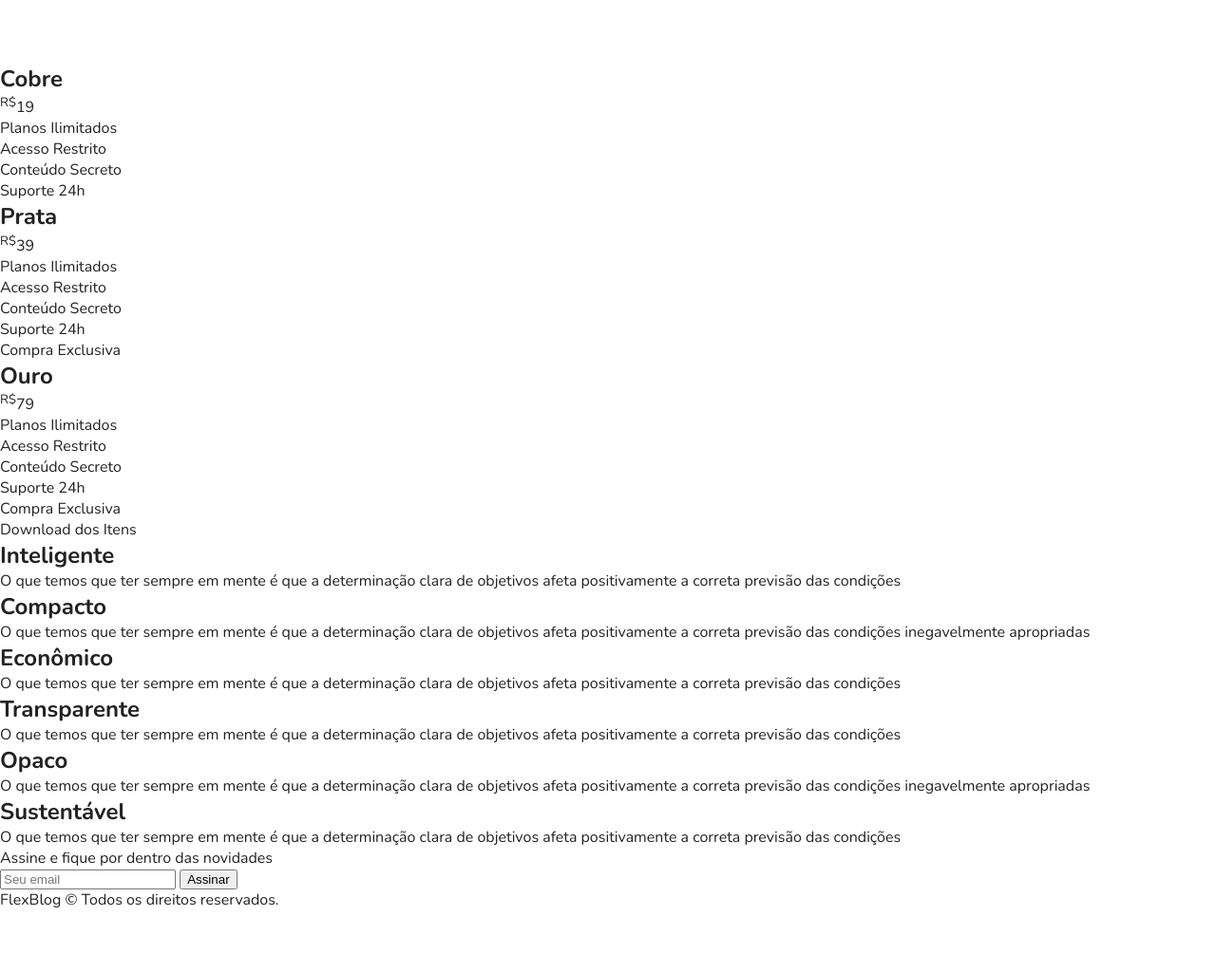
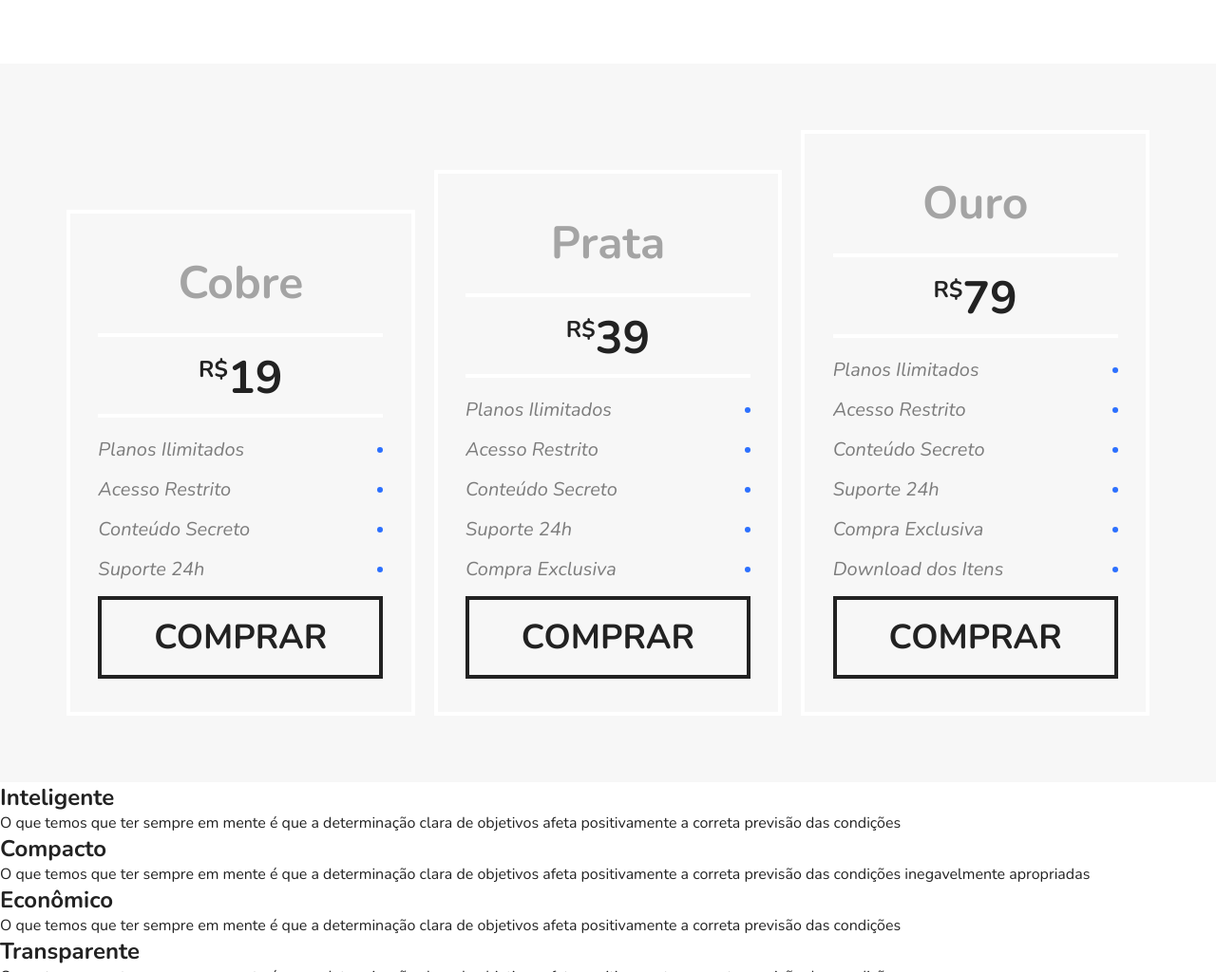
Before and after one commit to Keemluvr/flexblog, a plain HTML site: page src/index.html in a window 1280 px wide. Shown: the part 1754-2778 px from the top of the page at 95% size. Before the commit the page ends 2713 px from the top, so only its background shows below. Drawn offline with nearby package versions, Linux system fonts and the light colour scheme.

Commit message:
preços estilizado e terminado

```diff
--- /dev/null
+++ b/src/css/components/botao-simples.css
@@ -0,0 +1,13 @@
+.botao-simples {
+    border: 4px solid var(--color-quaternary);
+    color: var(--color-quaternary);
+    text-transform: uppercase;
+    font-weight: bold;
+    font-size: var(--font-big);
+}
+
+.botao-simples:hover {
+    border: 4px solid var(--color-quaternary);
+    color: var(--color-secondary);
+    background: var(--color-quaternary);
+}
--- /dev/null
+++ b/src/css/components/preco-item.css
@@ -0,0 +1,25 @@
+.preco-item {
+    border: 4px solid var(--color-secondary);
+}
+
+.preco-item > .titulo-item {
+    font-size: var(--font-larger);
+    color: var(--color-senary);
+}
+
+.preco-item > .valor-item {
+    font-weight: bold;
+    border-top: 4px solid var(--color-secondary);
+    border-bottom: 4px solid var(--color-secondary);
+    font-size: var(--font-larger);
+}
+
+.preco-item > .valor-item > sup {
+    font-size: var(--font-smaller);
+}
+
+.preco-item > .beneficios-item {
+    font-size: var(--font-medium);
+    font-style: italic;
+    color: var(--color-quinary);
+}
--- a/src/css/containers/main-info.css
+++ b/src/css/containers/main-info.css
@@ -4,7 +4,7 @@
 }
 
 .info {
-    max-width: var(--gap-max-width);
+    max-width: var(--size-larger);
     margin: 0 auto;
     display: flex;
     justify-content: space-between;
--- a/src/css/containers/main-introducao.css
+++ b/src/css/containers/main-introducao.css
@@ -1,5 +1,5 @@
 .introducao {
-    max-width: var(--gap-max-width);
+    max-width: var(--size-larger);
     margin: 0 auto;
     padding: var(--gap-larger) var(--gap-small);
 }
--- a/src/css/containers/main-menu.css
+++ b/src/css/containers/main-menu.css
@@ -3,7 +3,7 @@
 }
 
 .menu-bg > .menu {
-    max-width: var(--gap-max-width);
+    max-width: var(--size-larger);
     margin: 0 auto;
     padding: var(--gap-medium) 0;
     display: flex;
--- /dev/null
+++ b/src/css/containers/main-precos.css
@@ -0,0 +1,73 @@
+.preco {
+    background: var(--color-septenary);
+    padding: var(--gap-larger);
+    display: flex;
+    flex-flow: row wrap;
+    align-items: flex-end;
+}
+
+.preco > .preco-item {
+    flex: 1 1 260px;
+    padding: var(--gap-big);
+    margin: var(--gap-small);
+}
+
+.preco > .preco-item > .titulo-item {
+    text-align: center;
+    margin-top: var(--gap-big);
+}
+
+.preco > .preco-item > .valor-item {
+    max-width: var(--size-medium);
+    margin: var(--gap-big) auto;
+    display: block;
+    text-align: center;
+    padding: var(--gap-small) 0 var(--gap-smaller) 0;
+}
+
+.preco > .preco-item > .beneficios-item {
+    max-width: var(--size-medium);
+    margin: var(--gap-medium) auto;
+}
+
+.preco > .preco-item > .beneficios-item > li {
+    display: flex;
+    justify-content: space-between;
+    align-items: center;
+    margin-bottom: var(--gap-medium);
+}
+
+/* TO-DO: verificar se pseudo element é nessa pasta */
+.preco > .preco-item > .beneficios-item > li:after {
+    content: '';
+    display: block;
+    width: var(--size-smaller);
+    height: var(--size-smaller);
+    background: var(--color-tertiary);
+    border-radius: 50%;
+}
+
+@media (max-width: 800px) {
+    .preco {
+        padding-left: var(--gap-small);
+        padding-right: var(--gap-small);
+    }
+
+    .preco > .preco-item:nth-child(3) {
+        order: -2;
+    }
+
+    .preco > .preco-item:nth-child(2) {
+        order: -1;
+    }
+}
+
+/* ----- */
+
+.preco > .preco-item > .botao-simples {
+    max-width: var(--size-medium);
+    display: block;
+    margin:var(--gap-medium) auto;
+    padding: var(--gap-medium) 0;
+    text-align: center;
+}
--- a/src/css/containers/main-produtos.css
+++ b/src/css/containers/main-produtos.css
@@ -1,5 +1,5 @@
 .produtos {
-    max-width: var(--gap-max-width);
+    max-width: var(--size-larger);
     margin: var(--gap-larger) auto;
 }
 
--- a/src/css/containers/main-sobre.css
+++ b/src/css/containers/main-sobre.css
@@ -1,7 +1,7 @@
 .sobre {
     border-top: 2px solid var(--color-tertiary);
     border-bottom: 2px solid var(--color-tertiary);
-    max-width: var(--gap-max-width);
+    max-width: var(--size-larger);
     margin: 0 auto;
     padding: var(--gap-larger) 0;
     display: flex;
--- a/src/css/settings/font.css
+++ b/src/css/settings/font.css
@@ -1,4 +1,5 @@
 :root {
+    --font-smaller: .5em;
     --font-medium: 1.25em;
     --font-big: 2.25em;
     --font-larger: 3em;
--- a/src/css/settings/gap.css
+++ b/src/css/settings/gap.css
@@ -1,8 +1,7 @@
 :root {
+    --gap-smaller: 5px;
     --gap-small: 10px;
     --gap-medium: 15px;
     --gap-big: 20px;
     --gap-larger: 60px;
-
-    --gap-max-width: 960px;
 }
--- /dev/null
+++ b/src/css/settings/size.css
@@ -0,0 +1,5 @@
+:root {
+    --size-smaller: 6px;
+    --size-medium: 300px;
+    --size-larger: 960px;
+}
--- a/src/index.html
+++ b/src/index.html
@@ -11,6 +11,7 @@
 
     <link rel="stylesheet" href="css/settings/color.css">
     <link rel="stylesheet" href="css/settings/gap.css">
+    <link rel="stylesheet" href="css/settings/size.css">
     <link rel="stylesheet" href="css/settings/font.css">
 
     <link rel="stylesheet" href="css/generic/reset.css">
@@ -22,12 +23,15 @@
     <link rel="stylesheet" href="css/components/introducao.css">
     <link rel="stylesheet" href="css/components/sobre-info.css">
     <link rel="stylesheet" href="css/components/produtos-item.css">
+    <link rel="stylesheet" href="css/components/preco-item.css">
+    <link rel="stylesheet" href="css/components/botao-simples.css">
 
     <link rel="stylesheet" href="css/containers/main-info.css">
     <link rel="stylesheet" href="css/containers/main-menu.css">
     <link rel="stylesheet" href="css/containers/main-introducao.css">
     <link rel="stylesheet" href="css/containers/main-sobre.css">
     <link rel="stylesheet" href="css/containers/main-produtos.css">
+    <link rel="stylesheet" href="css/containers/main-precos.css">
 
 </head>
 
@@ -95,30 +99,32 @@
 
     <section class="preco" id="preco">
         <div class="preco-item">
-            <h2>Cobre</h2>
-            <span><sup>R$</sup>19</span>
-            <ul>
+            <h2 class="titulo-item">Cobre</h2>
+            <span class="valor-item"><sup>R$</sup>19</span>
+            <ul class="beneficios-item">
                 <li>Planos Ilimitados</li>
                 <li>Acesso Restrito</li>
                 <li>Conteúdo Secreto</li>
                 <li>Suporte 24h</li>
             </ul>
+            <a class="botao-simples" href="">Comprar</a>
         </div>
         <div class="preco-item">
-            <h2>Prata</h2>
-            <span><sup>R$</sup>39</span>
-            <ul>
+            <h2 class="titulo-item">Prata</h2>
+            <span class="valor-item"><sup>R$</sup>39</span>
+            <ul class="beneficios-item">
                 <li>Planos Ilimitados</li>
                 <li>Acesso Restrito</li>
                 <li>Conteúdo Secreto</li>
                 <li>Suporte 24h</li>
                 <li>Compra Exclusiva</li>
             </ul>
+            <a class="botao-simples" href="">Comprar</a>
         </div>
         <div class="preco-item">
-            <h2>Ouro</h2>
-            <span><sup>R$</sup>79</span>
-            <ul>
+            <h2 class="titulo-item">Ouro</h2>
+            <span class="valor-item"><sup>R$</sup>79</span>
+            <ul class="beneficios-item">
                 <li>Planos Ilimitados</li>
                 <li>Acesso Restrito</li>
                 <li>Conteúdo Secreto</li>
@@ -126,6 +132,7 @@
                 <li>Compra Exclusiva</li>
                 <li>Download dos Itens</li>
             </ul>
+            <a class="botao-simples" href="">Comprar</a>
         </div>
     </section>
 
```
